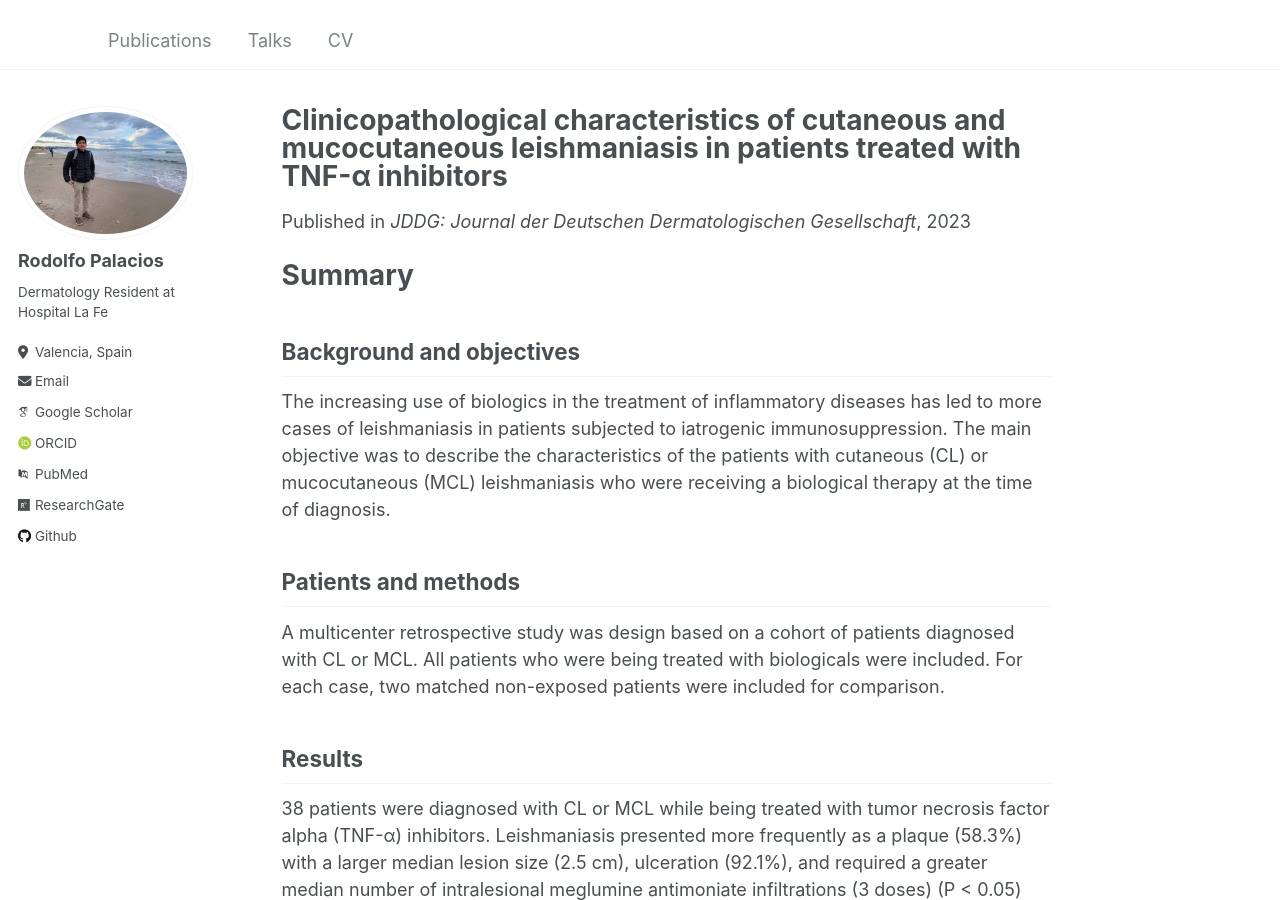
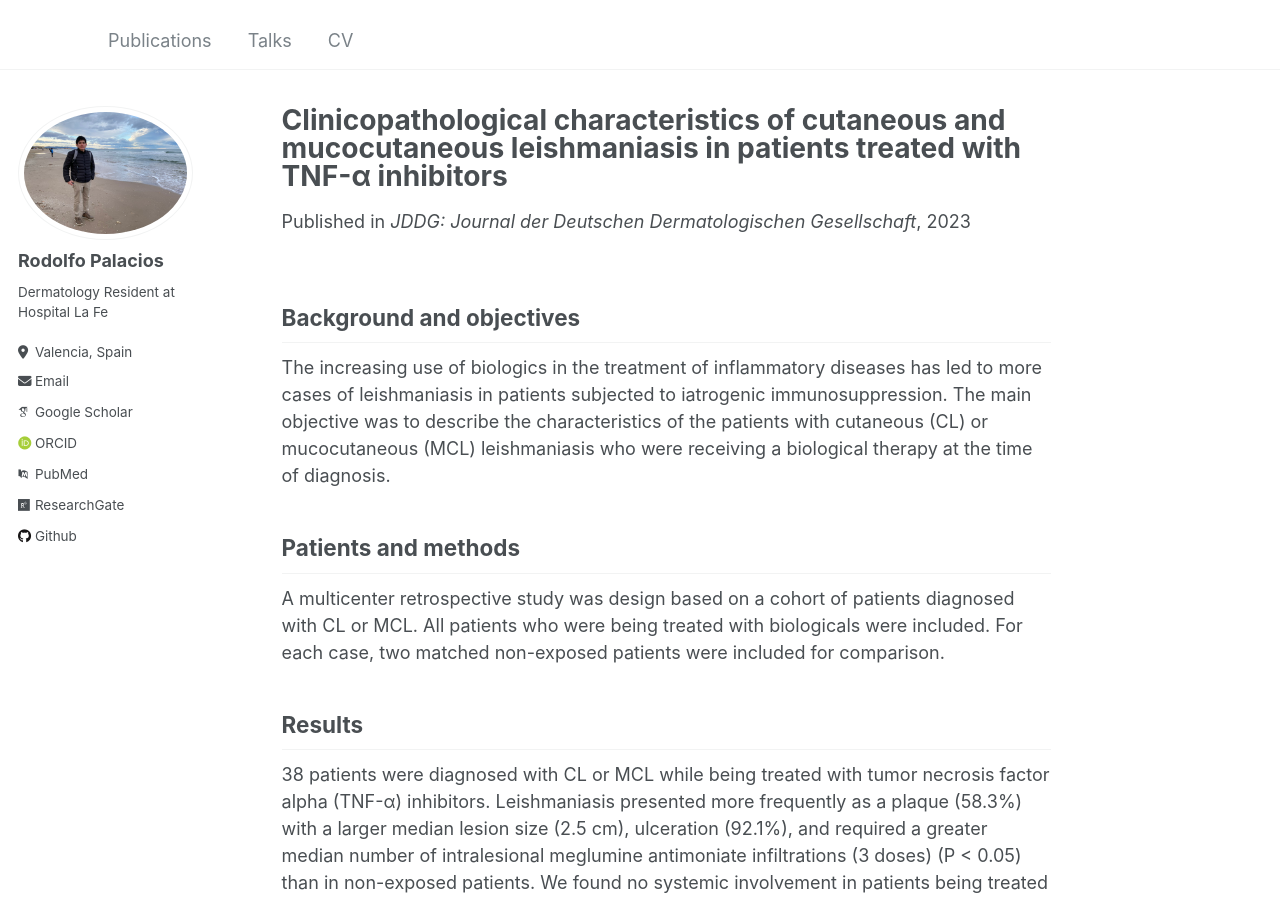
Before and after one commit to rodolfopalaciosd/rodolfopalaciosd.github.io, a Jekyll site: the page built from _publications/2023-04-12-Cutaneous_Mucocutaneous_Leishmaniasis.md, in a window 1280 px wide and 900 px high. Built offline with Jekyll 4.4.1, drawn with Linux system fonts in a browser that asks for light colours; some web fonts are replaced.

Commit message:
updated pub2 try3

```diff
--- a/_publications/2023-04-12-Cutaneous_Mucocutaneous_Leishmaniasis.md
+++ b/_publications/2023-04-12-Cutaneous_Mucocutaneous_Leishmaniasis.md
@@ -10,8 +10,6 @@ citation: 'Palacios‐Diaz, R. D., Sahuquillo‐Torralba, A., Rocamora‐Durán,
 
 ---
 
-# Summary
-
 ## Background and objectives
 The increasing use of biologics in the treatment of inflammatory diseases has led to more cases of leishmaniasis in patients subjected to iatrogenic immunosuppression. The main objective was to describe the characteristics of the patients with cutaneous (CL) or mucocutaneous (MCL) leishmaniasis who were receiving a biological therapy at the time of diagnosis.
 
```
